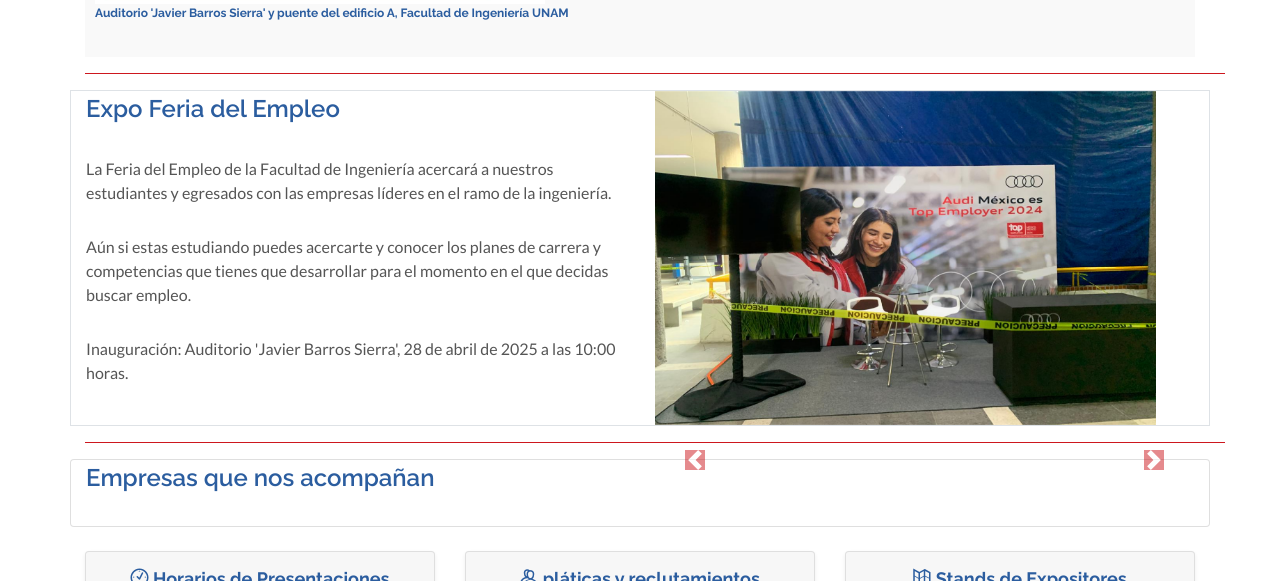
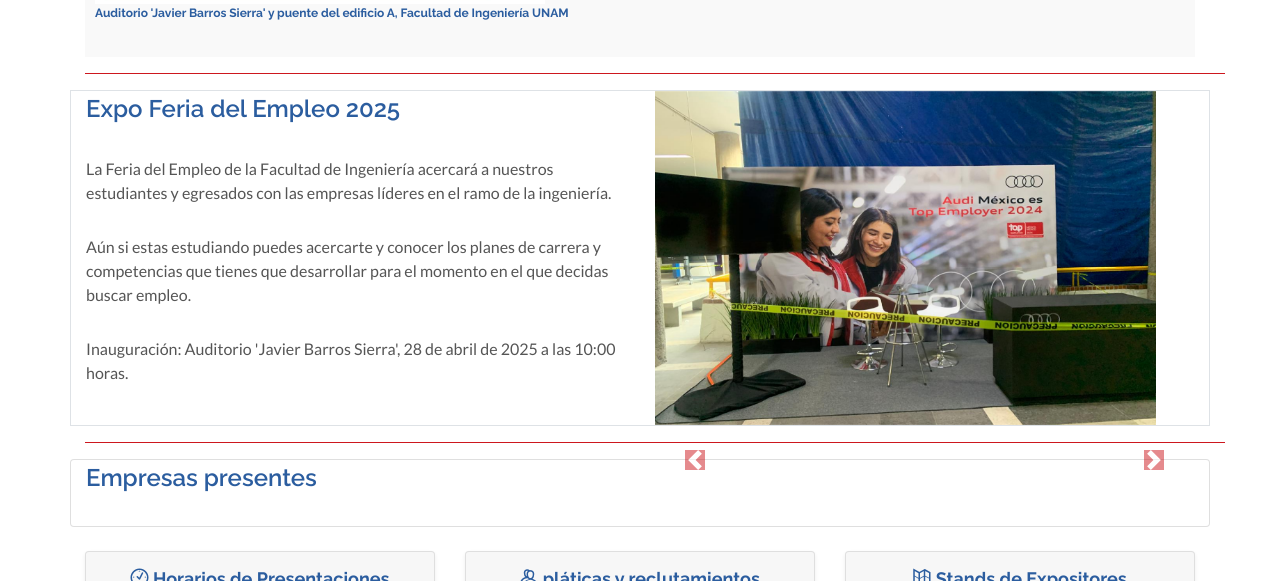
Before and after one commit to feria-empleo-facultad-ingenieria/2025, a Jekyll site: the page built from index.html, in a window 1280 px wide. Shown: the part 521-1102 px from the top of the page. Built offline with Jekyll 4.4.1, drawn with Linux system fonts in a browser that asks for light colours.

Commit message:
first Change 08-JAN-2025 v1.0.1

```diff
--- a/_data/generalinfo.yml
+++ b/_data/generalinfo.yml
@@ -2,7 +2,7 @@
 index_dates: Conexión Laboral Feria Empleo 12 Y 13 de Junio 2025
 index_place: Auditorio "Javier Barros Sierra" y puente del edificio A, Facultad de Ingeniería UNAM
 
-empresas_titulo: Empresas que nos acompañan
+empresas_titulo: Empresas presentes
 expo_titulo: Expo Feria del Empleo
 expo_noticia01: La Feria del Empleo de la Facultad de Ingeniería acercará a nuestros estudiantes y egresados con las empresas líderes en el ramo de la ingeniería.
 expo_noticia02: Aún si estas estudiando puedes acercarte y conocer los planes de carrera y competencias que tienes que desarrollar para el momento en el que decidas buscar empleo.
@@ -59,7 +59,7 @@
 companies-howToArrive: ¿Cómo llegar?
 companies-mapStands: Mapa stands
 grl-activity-program: Programa de Actividades
-grl-expoTitle: Expo Feria del Empleo
+grl-expoTitle: Expo Feria del Empleo 2025
 main-chats-recruiments: pláticas y reclutamiento
 main-schedule: Horarios de Presentaciones
 main-stands-exposers: Stands de Expositores
```
Also changed, not shown: 2 other files.
